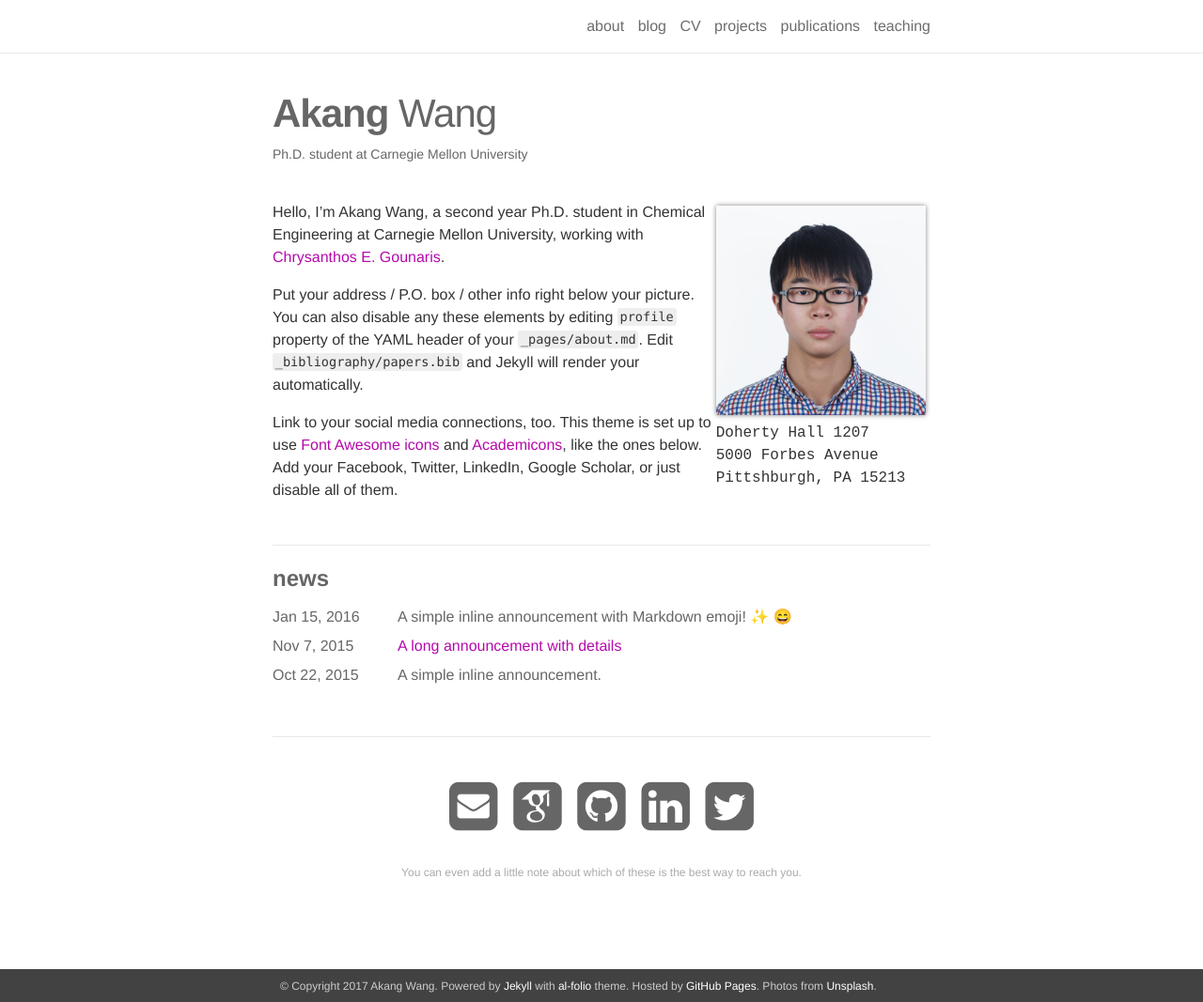
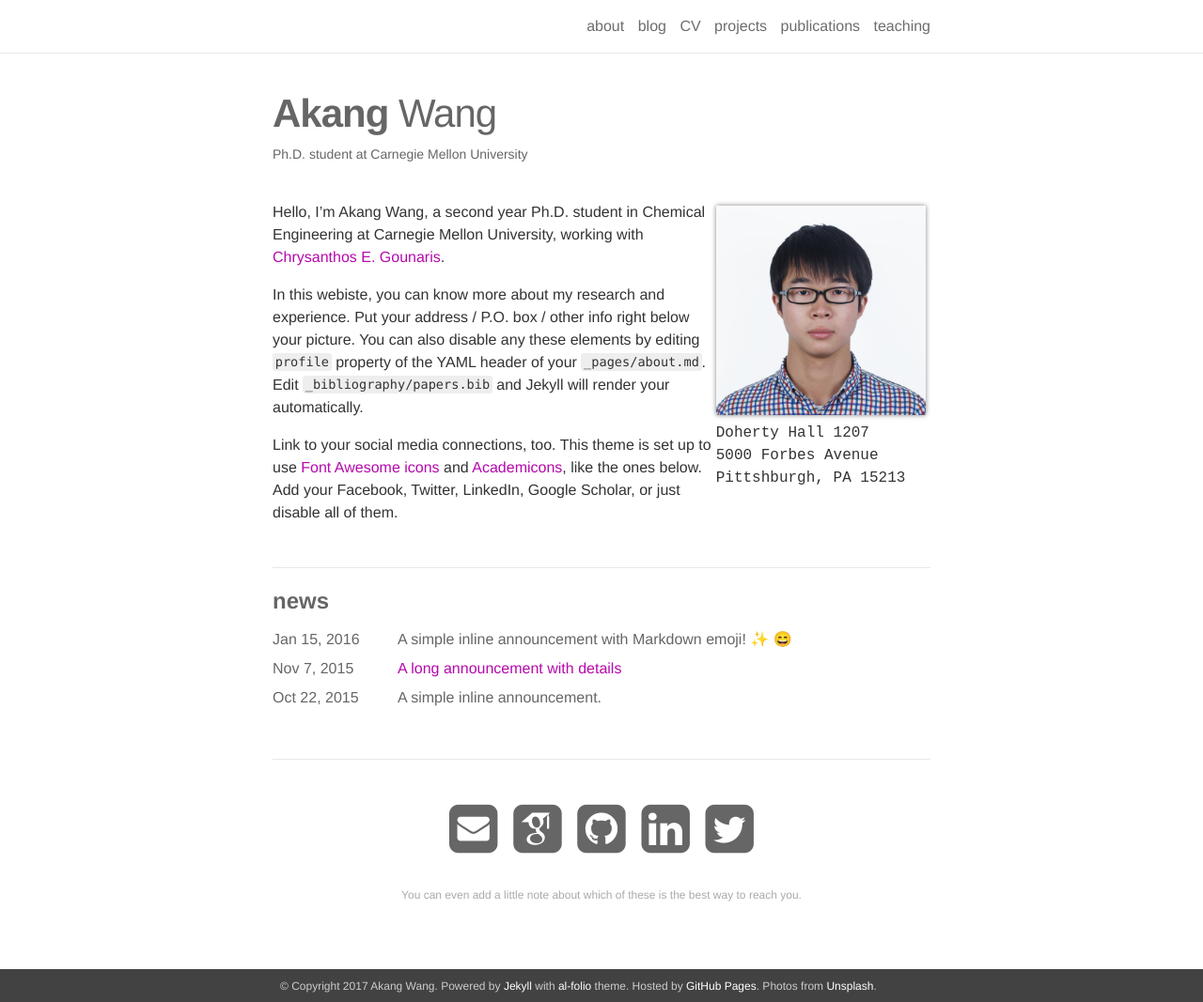
Before and after one commit to VINCENTW2046/akangw.github.io, a Jekyll site: the page built from _pages/about.md, in a window 1280 px wide and 1067 px high. Shown: the whole window at 94% size. Built offline with Jekyll 4.4.1, drawn with Linux system fonts in a browser that asks for light colours; nearby versions of some CDN libraries; emoji names are drawn with the system emoji font; some web fonts are replaced.

Commit message:
update about

```diff
--- a/_pages/about.md
+++ b/_pages/about.md
@@ -19,6 +19,6 @@ social: true
 
 Hello, I'm Akang Wang, a second year Ph.D. student in Chemical Engineering at Carnegie Mellon University, working with [Chrysanthos E. Gounaris](https://www.cmu.edu/cheme/people/faculty/chrysanthos-e-gounaris.html).
 
-Put your address / P.O. box / other info right below your picture. You can also disable any these elements by editing `profile` property of the YAML header of your `_pages/about.md`. Edit `_bibliography/papers.bib` and Jekyll will render your automatically.
+In this webiste, you can know more about my research and experience. Put your address / P.O. box / other info right below your picture. You can also disable any these elements by editing `profile` property of the YAML header of your `_pages/about.md`. Edit `_bibliography/papers.bib` and Jekyll will render your automatically.
 
 Link to your social media connections, too. This theme is set up to use [Font Awesome icons](http://fortawesome.github.io/Font-Awesome/){:target="\_blank"} and [Academicons](https://jpswalsh.github.io/academicons/){:target="\_blank"}, like the ones below. Add your Facebook, Twitter, LinkedIn, Google Scholar, or just disable all of them.
```
